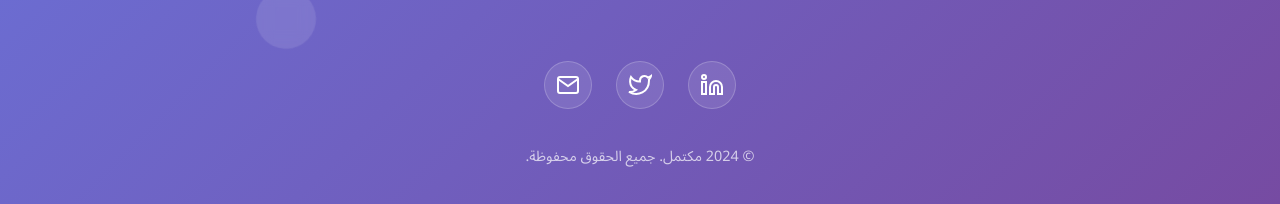
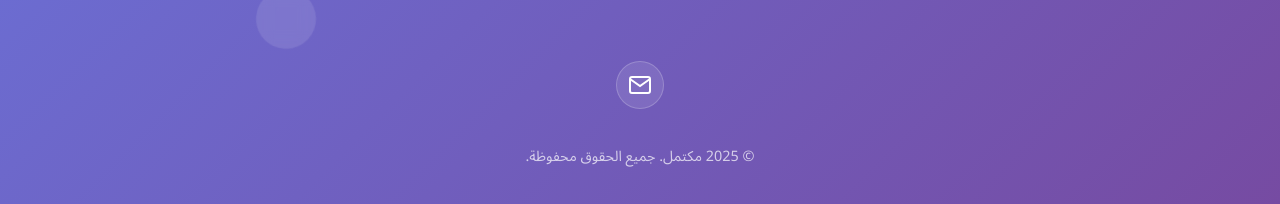
Before and after one commit to 93bx/moktamel-placeholder, a website: page index.html in a window 1280 px wide. Shown: the part 816-1020 px from the top of the page. Drawn offline with Linux system fonts and the light colour scheme.

Commit message:
Update footer: change email link to direct mailto and update copyright year to 2025.

```diff
--- a/index.html
+++ b/index.html
@@ -63,26 +63,14 @@
 
             <div class="footer">
                 <div class="social-links">
-                    <a href="#" class="social-link" aria-label="Email">
+                    <a href="mailto:moktamel@moktamel.net" class="social-link" aria-label="Email">
                         <svg width="24" height="24" viewBox="0 0 24 24" fill="none" stroke="currentColor" stroke-width="2">
                             <path d="M4 4h16c1.1 0 2 .9 2 2v12c0 1.1-.9 2-2 2H4c-1.1 0-2-.9-2-2V6c0-1.1.9-2 2-2z"></path>
                             <polyline points="22,6 12,13 2,6"></polyline>
                         </svg>
                     </a>
-                    <a href="#" class="social-link" aria-label="Twitter">
-                        <svg width="24" height="24" viewBox="0 0 24 24" fill="none" stroke="currentColor" stroke-width="2">
-                            <path d="M23 3a10.9 10.9 0 01-3.14 1.53 4.48 4.48 0 00-7.86 3v1A10.66 10.66 0 013 4s-4 9 5 13a11.64 11.64 0 01-7 2c9 5 20 0 20-11.5a4.5 4.5 0 00-.08-.83A7.72 7.72 0 0023 3z"></path>
-                        </svg>
-                    </a>
-                    <a href="#" class="social-link" aria-label="LinkedIn">
-                        <svg width="24" height="24" viewBox="0 0 24 24" fill="none" stroke="currentColor" stroke-width="2">
-                            <path d="M16 8a6 6 0 016 6v7h-4v-7a2 2 0 00-2-2 2 2 0 00-2 2v7h-4v-7a6 6 0 016-6z"></path>
-                            <rect x="2" y="9" width="4" height="12"></rect>
-                            <circle cx="4" cy="4" r="2"></circle>
-                        </svg>
-                    </a>
                 </div>
-                <p class="copyright" data-en="&copy; 2024 Moktamel. All rights reserved." data-ar="&copy; 2024 مكتمل. جميع الحقوق محفوظة.">&copy; 2024 مكتمل. جميع الحقوق محفوظة.</p>
+                <p class="copyright" data-en="&copy; 2025 Moktamel. All rights reserved." data-ar="&copy; 2025 مكتمل. جميع الحقوق محفوظة.">&copy; 2024 مكتمل. جميع الحقوق محفوظة.</p>
             </div>
         </div>
     </div>
```
